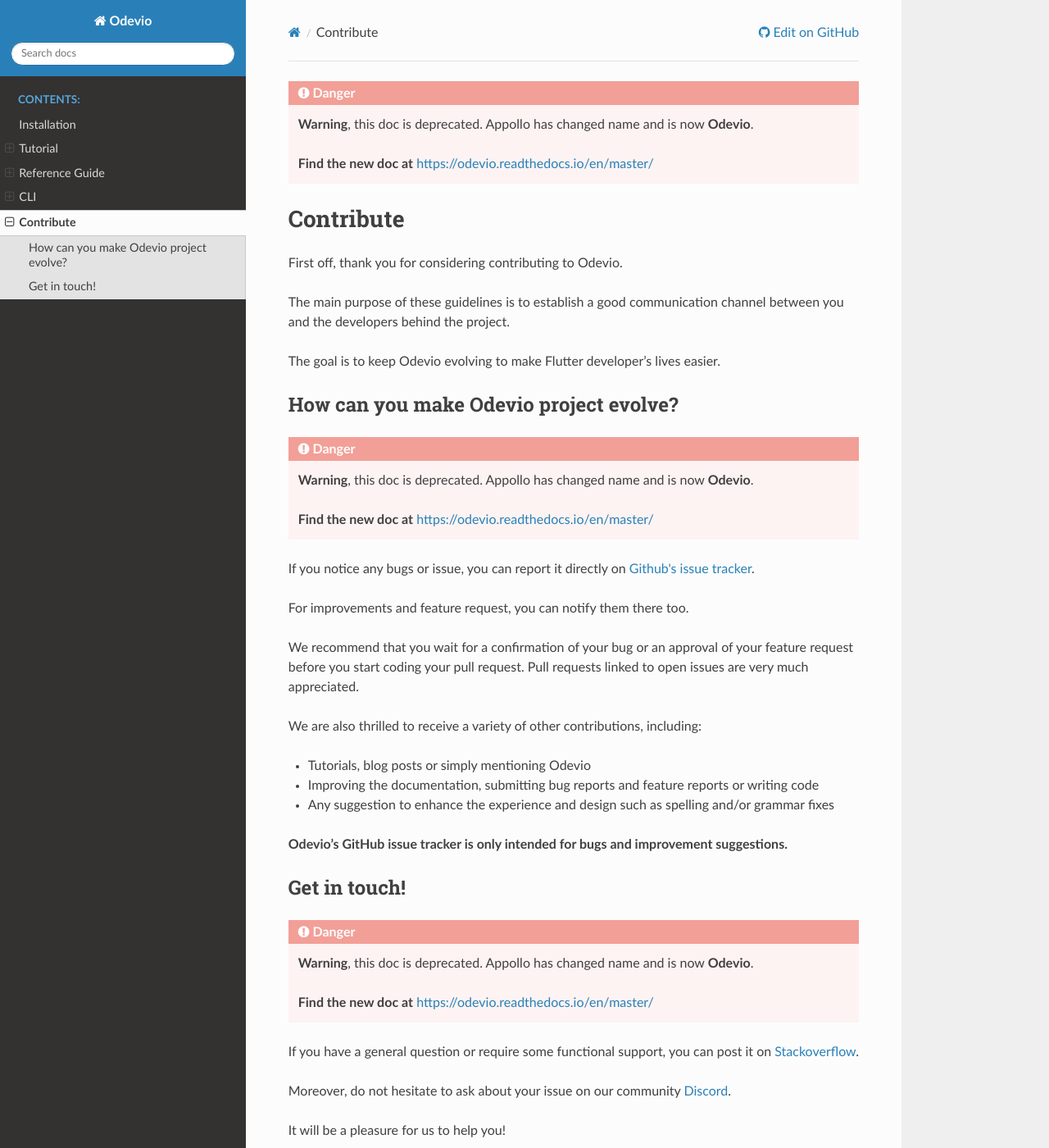
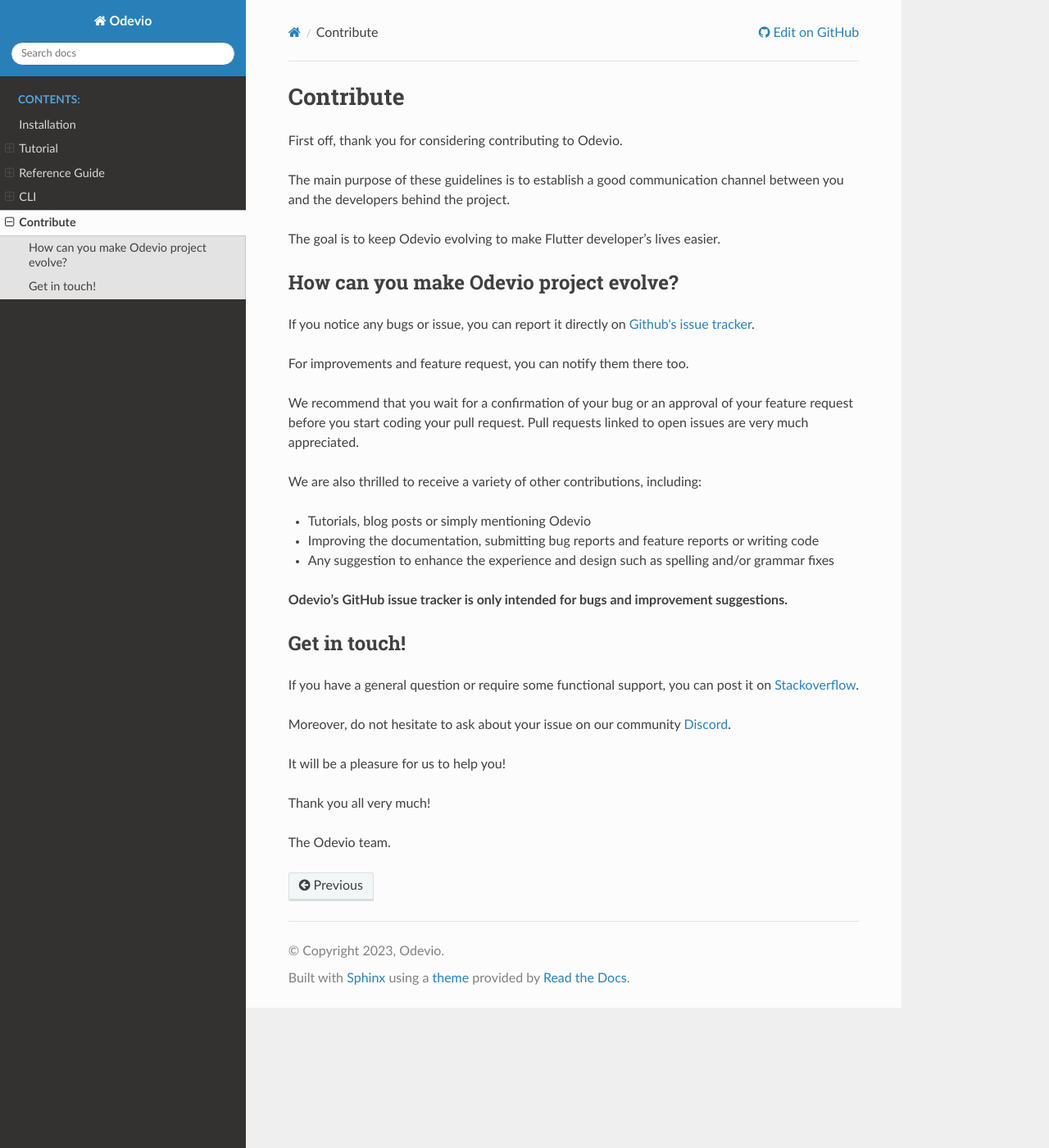
Before and after one commit to Odevio/Odevio-CLI, a Sphinx documentation site: the page built from docs/contribute/index.txt, in a window 1280 px wide and 1400 px high. Shown: the whole window at 82% size. Built offline with Sphinx 7.4.7 and the Read the Docs theme 2.0.0, drawn with Linux system fonts in a browser that asks for light colours.

Commit message:
remove warnings

```diff
--- a/docs/contribute/index.txt
+++ b/docs/contribute/index.txt
@@ -1,10 +1,4 @@
 .. _contribute:
-
-.. danger::
-
-    **Warning**, this doc is deprecated. Appollo has changed name and is now **Odevio**.
-
-    **Find the new doc at** https://odevio.readthedocs.io/en/master/
 
 ==========
 Contribute
@@ -18,12 +12,6 @@
 
 How can you make Odevio project evolve?
 ========================================
-
-.. danger::
-
-    **Warning**, this doc is deprecated. Appollo has changed name and is now **Odevio**.
-
-    **Find the new doc at** https://odevio.readthedocs.io/en/master/
 
 If you notice any bugs or issue, you can report it directly on |github_new_issue|.
 
@@ -41,12 +29,6 @@
 
 Get in touch!
 =============
-
-.. danger::
-
-    **Warning**, this doc is deprecated. Appollo has changed name and is now **Odevio**.
-
-    **Find the new doc at** https://odevio.readthedocs.io/en/master/
 
 If you have a general question or require some functional support, you can post it on |stackoverflow|.
 
```
